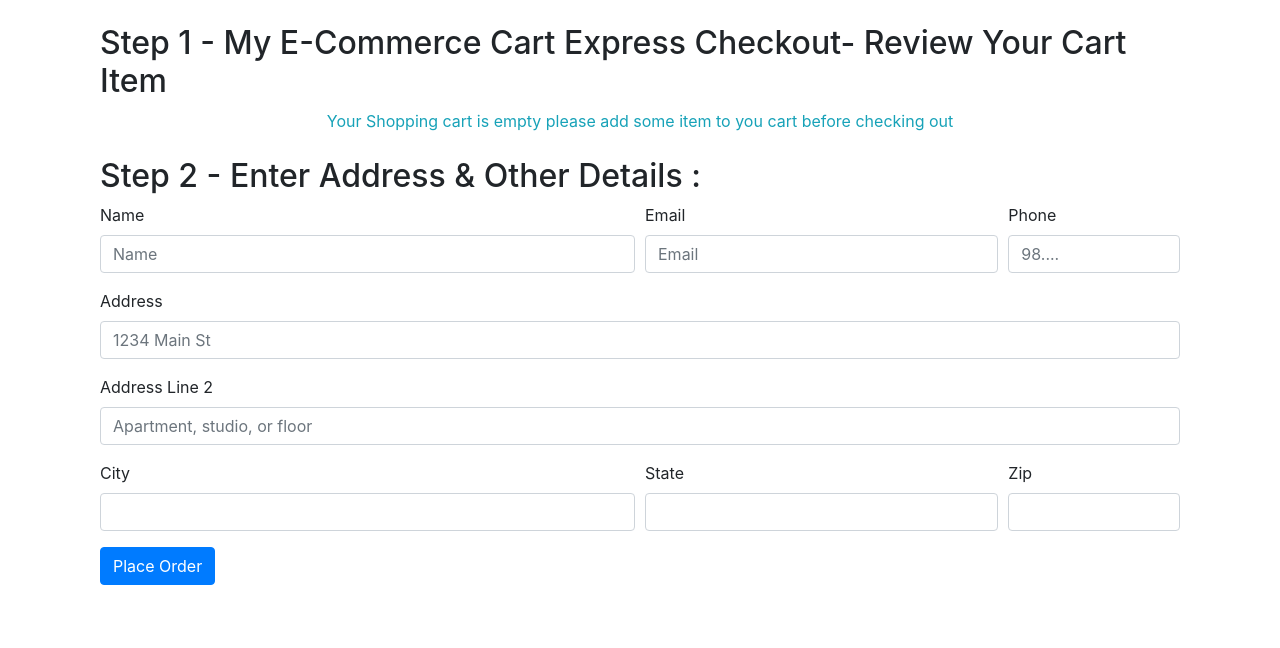
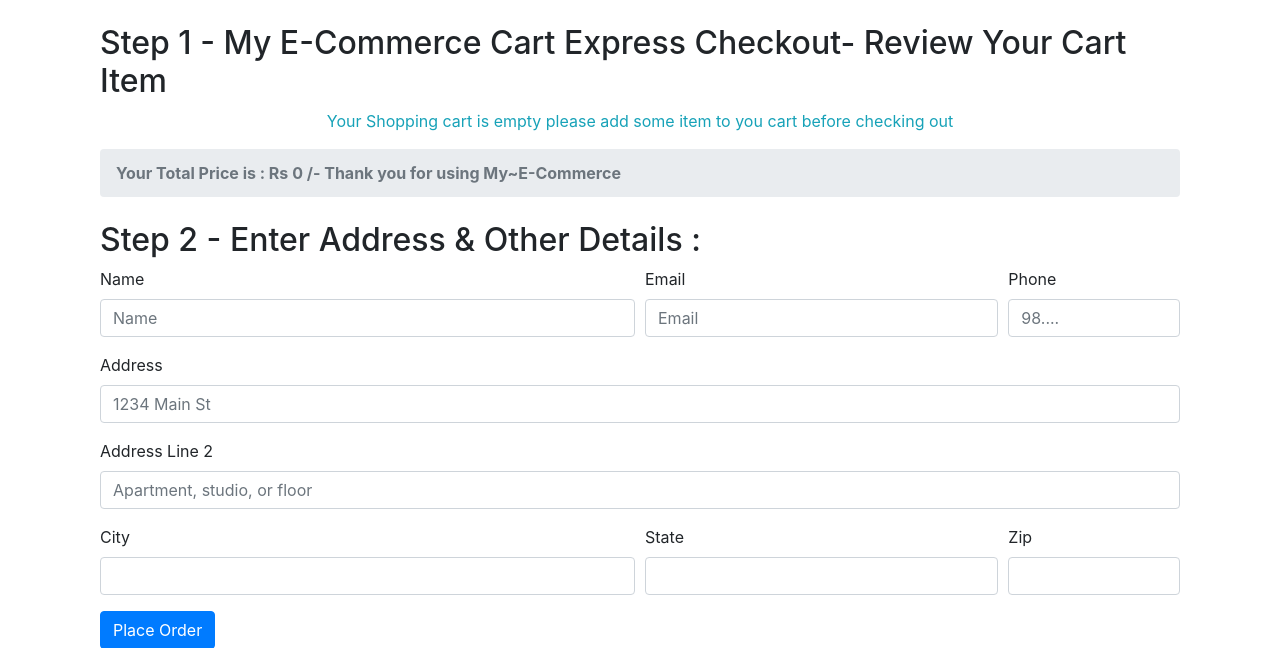
Before and after one commit to Mohammadhussain257/ecommerce, a Django app: page /checkout/ in a window 1280 px wide. Shown: the part 56-704 px from the top of the page. Run offline with Django 3.2, Linux system fonts and the light colour scheme; some libraries are stand-ins or nearby versions.

Commit message:
evaluating total bill

```diff
--- a/templates/base.html
+++ b/templates/base.html
@@ -61,7 +61,8 @@
         } else {
             qty = 1;
             var name = document.getElementById('name'+idstr).innerHTML;
-            cart[idstr] = [qty, name];
+            var price = document.getElementById('price'+idstr).innerHTML;
+            cart[idstr] = [qty, name, parseFloat(price)];
         }
         updateCart(cart);
     });
--- a/templates/shop/checkout.html
+++ b/templates/shop/checkout.html
@@ -7,6 +7,14 @@
         <div id="items">
             <ul class="list-group" id="items"></ul>
         </div>
+        <nav aria-label="breadcrumb">
+                <ol class="breadcrumb">
+                    <li class="breadcrumb-item active font-weight-bold"
+                        aria-current="page">Your Total Price is : Rs
+                        <span id="totalPrice"></span> /- Thank you for using My~E-Commerce
+                    </li>
+                </ol>
+        </nav>
     </div>
 
     <div class="col my-4">
@@ -24,16 +32,19 @@
             </div>
               <div class="form-group col-md-2">
               <label for="phone">Phone</label>
-              <input type="number" class="form-control" id="phone" name="phone" placeholder="98....">
+              <input type="number" class="form-control" id="phone" name="phone"
+                     placeholder="98....">
             </div>
           </div>
           <div class="form-group">
             <label for="address">Address</label>
-            <input type="text" class="form-control" id="address" name="address" placeholder="1234 Main St">
+            <input type="text" class="form-control" id="address" name="address"
+                   placeholder="1234 Main St">
           </div>
           <div class="form-group">
             <label for="addressline">Address Line 2</label>
-            <input type="text" class="form-control" id="addressline" name="addressline" placeholder="Apartment, studio, or floor">
+            <input type="text" class="form-control" id="addressline" name="addressline"
+                   placeholder="Apartment, studio, or floor">
           </div>
           <div class="form-row">
             <div class="form-group col-md-6">
@@ -57,6 +68,7 @@
 {% block js %}
     <script>
     var sum = 0;
+    var totalPrice=0;
         if (localStorage.getItem('cart') == null) {
         var cart = {};
     } else {
@@ -70,15 +82,18 @@
         for (item in cart){
             let name = cart[item][1];
             let qty = cart[item][0];
+            let itemPrice =cart[item][2]
             mystr = `<li class="list-group-item d-flex justify-content-between align-items-center">
                 ${name}
                 <span class="badge badge-primary badge-pill">${qty}</span>
               </li>`
             $('#items').append(mystr);
             sum = sum + qty
+            totalPrice = totalPrice+qty*itemPrice
         }
     }
         document.getElementById('cart').innerHTML = sum;
+        document.getElementById('totalPrice').innerHTML = totalPrice;
     $('#itemJson').val(JSON.stringify(cart));
     {% if confirm_order %}
         alert('Thank for ordering with us. Your order id is {{ id }}. Use it to track your order')
```
Also changed, not shown: templates/shop/index.html (+6 -3 lines), db.sqlite3.
